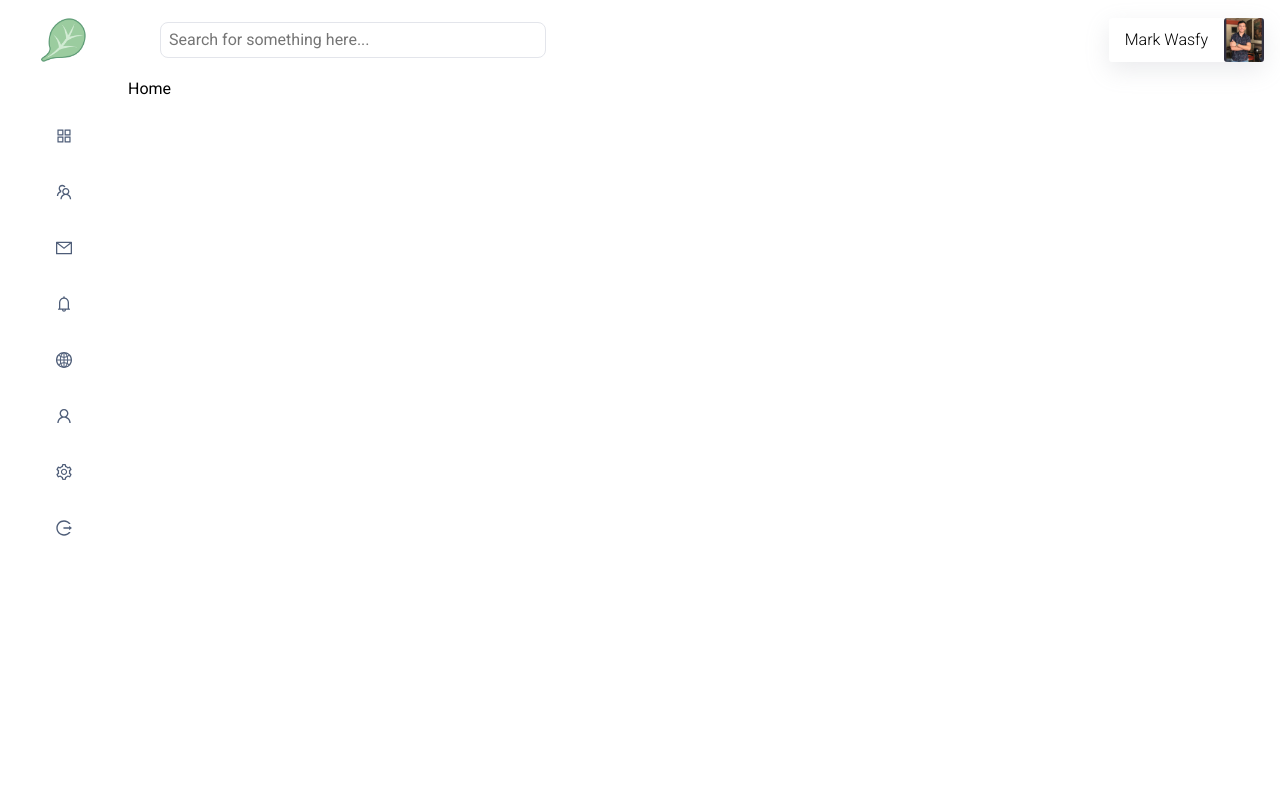
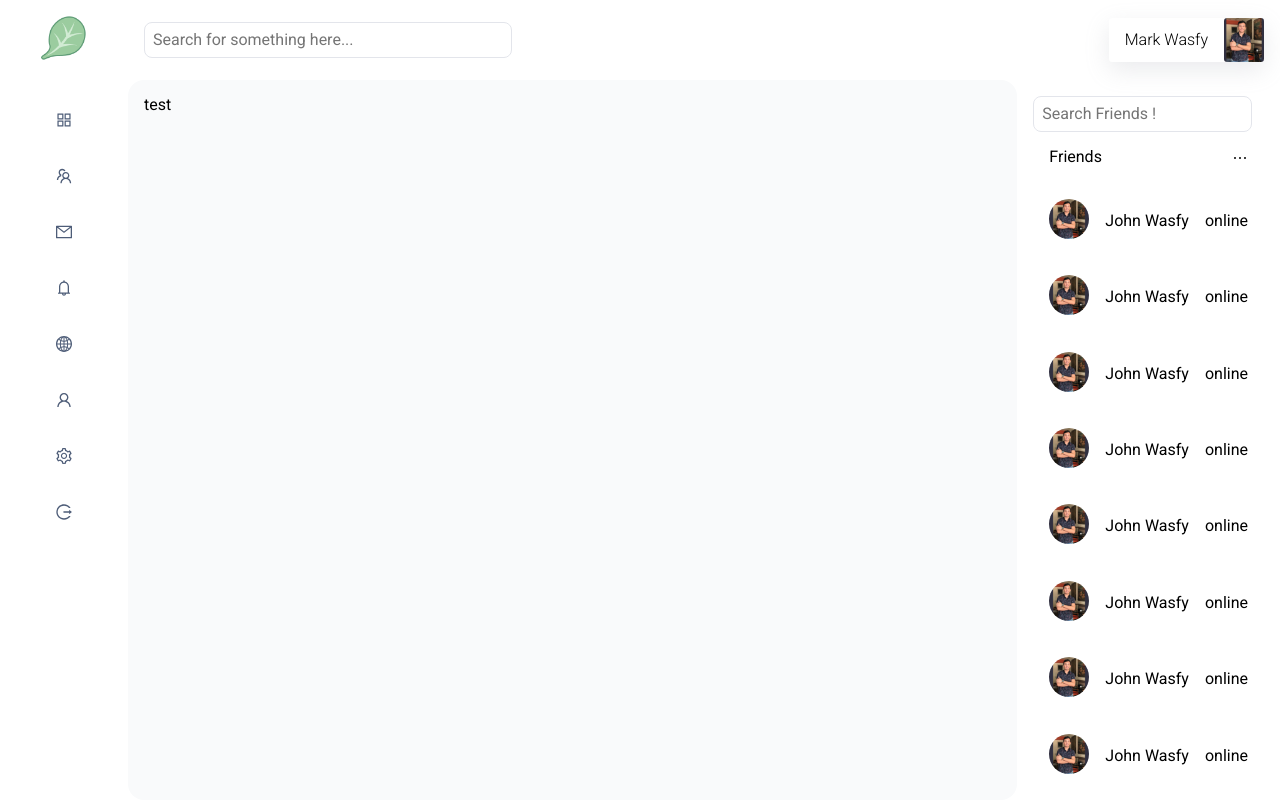
Before and after one commit to MarkWasfy00/Social-Media-React-App, a React (Vite) app: page / in a window 1280 px wide. Built offline with nearby package versions, Linux system fonts and the light colour scheme.

Commit message:
hot fixes && added contacts 🎯

```diff
--- /dev/null
+++ b/src/components/contacts/Contacts.tsx
@@ -0,0 +1,94 @@
+import { EllipsisOutlined } from "@ant-design/icons";
+import styles from "./contacts.module.scss";
+
+const Contacts = () => {
+  return (
+    <div className={styles.contacts}>
+      <div className={styles.search}>
+        <input type="text" placeholder="Search Friends !" />
+      </div>
+      <div className={styles.friends}>
+        <div className={styles.config}>
+          <div className={styles.title}>Friends</div>
+          <EllipsisOutlined />
+        </div>
+        <div className={styles.chat}>
+          <ul>
+            <li>
+              <div className={styles.avatar}>
+                <img src="/avatars/avatar-admin.jpg" alt="avatar" />
+              </div>
+              <div className={styles.name}>John Wasfy</div>
+              <div className={styles.status}>online</div>
+            </li>
+            <li>
+              <div className={styles.avatar}>
+                <img src="/avatars/avatar-admin.jpg" alt="avatar" />
+              </div>
+              <div className={styles.name}>John Wasfy</div>
+              <div className={styles.status}>online</div>
+            </li>
+            <li>
+              <div className={styles.avatar}>
+                <img src="/avatars/avatar-admin.jpg" alt="avatar" />
+              </div>
+              <div className={styles.name}>John Wasfy</div>
+              <div className={styles.status}>online</div>
+            </li>
+            <li>
+              <div className={styles.avatar}>
+                <img src="/avatars/avatar-admin.jpg" alt="avatar" />
+              </div>
+              <div className={styles.name}>John Wasfy</div>
+              <div className={styles.status}>online</div>
+            </li>
+            <li>
+              <div className={styles.avatar}>
+                <img src="/avatars/avatar-admin.jpg" alt="avatar" />
+              </div>
+              <div className={styles.name}>John Wasfy</div>
+              <div className={styles.status}>online</div>
+            </li>
+            <li>
+              <div className={styles.avatar}>
+                <img src="/avatars/avatar-admin.jpg" alt="avatar" />
+              </div>
+              <div className={styles.name}>John Wasfy</div>
+              <div className={styles.status}>online</div>
+            </li>
+            <li>
+              <div className={styles.avatar}>
+                <img src="/avatars/avatar-admin.jpg" alt="avatar" />
+              </div>
+              <div className={styles.name}>John Wasfy</div>
+              <div className={styles.status}>online</div>
+            </li>
+            <li>
+              <div className={styles.avatar}>
+                <img src="/avatars/avatar-admin.jpg" alt="avatar" />
+              </div>
+              <div className={styles.name}>John Wasfy</div>
+              <div className={styles.status}>online</div>
+            </li>
+            <li>
+              <div className={styles.avatar}>
+                <img src="/avatars/avatar-admin.jpg" alt="avatar" />
+              </div>
+              <div className={styles.name}>John Wasfy</div>
+              <div className={styles.status}>online</div>
+            </li>
+            <li>
+              <div className={styles.avatar}>
+                <img src="/avatars/avatar-admin.jpg" alt="avatar" />
+              </div>
+              <div className={styles.name}>John Wasfy</div>
+              <div className={styles.status}>online</div>
+            </li>
+          </ul>
+        </div>
+      </div>
+    </div>
+  );
+};
+
+export default Contacts;
--- /dev/null
+++ b/src/components/contacts/contacts.module.scss
@@ -0,0 +1,60 @@
+@use "../../styles/Reusable.style.scss" as *;
+
+.contacts {
+    padding: 1rem;
+    height: 100%;
+    overflow: auto;
+    display: none;
+
+
+    @include media(sm) {
+        display: block;
+    }
+    .search {
+        width: 95%;
+        input {
+            width: 100%;
+            border-radius: .5rem;
+            padding: .5rem;
+            border: 1px solid $border;
+            outline: none;
+        }
+    }
+
+    .friends {
+        .config {
+            padding: 1rem;
+            @include flex(false,center,space-between)
+        }
+
+        .chat {
+            ul {
+                list-style: none;
+                margin: 0;
+                padding: 0;
+                li {
+                    @include flex(false,center,space-between);
+                    padding: 1rem;
+                    gap: 1rem;
+                    border-radius: 1rem;
+
+                    .avatar {
+                        width: 2.5rem;
+                        img {
+                            border-radius: 50%;
+                            width: 100%;
+                        }
+                    }
+
+                    &:hover {
+                        background-color: $off-white;
+                        box-shadow: $shadow-1;
+                        transition: $transition-100;
+                        cursor: pointer;
+                    }
+                }
+            }
+        }
+    }
+
+}
--- a/src/components/navbar/navbar.module.scss
+++ b/src/components/navbar/navbar.module.scss
@@ -4,9 +4,9 @@ nav {
    .slogan{
         @include flex(column, center, center);
         padding-block: 1rem;
+        height: $nav-height;
         .logo {
             width: 3rem;
-            height: $nav-height;
             img {
                 width: 100%;
             }
@@ -19,7 +19,8 @@ nav {
    }
 
    .links {
-        padding: 2rem;
+        padding: 1rem;
+        height: 100%;
         ul {
             @include flex(column, center, center);
             margin: 0;
@@ -29,8 +30,8 @@ nav {
             li {
                 @include flex(false, center, false);
                 color: $secondary;
-                padding: 1rem;
-                gap: .5rem;
+                padding: 1.5rem;
+                gap: 1rem;
                 border-radius: .7rem;
                 height: 1rem;
 
@@ -67,7 +68,7 @@ nav {
 
 @keyframes slideIn {
     from {
-        width: 55%;
+        width: 65%;
     }
     100% {
         width: 100%;
--- a/src/components/searchbar/searchbar.module.scss
+++ b/src/components/searchbar/searchbar.module.scss
@@ -2,13 +2,11 @@
 
 .search {
     @include flex(false,center,space-between);
-    padding-block: 1rem;
     height: $nav-height;
     padding: 1rem;
     .searchbar{
         width: 100%;
         max-width: 23rem;
-        padding: 1rem;
         input {
             width: 100%;
             border-radius: .5rem;
@@ -24,13 +22,10 @@
         box-shadow: $shadow-1;
         border-radius: .2rem;
         padding-left: 1rem;
-
-
         .name {
             font-weight: 100;
             @include flex(false, center, center)
         }
-
         .avatar {
             width: 2.5rem;
 
--- a/src/main.tsx
+++ b/src/main.tsx
@@ -10,7 +10,7 @@ import {
   createRoutesFromElements,
 } from "react-router-dom";
 
-import Home from "./pages/Home";
+import Home from "./pages/Home/Home";
 import Root from "./Root";
 
 const router = createBrowserRouter(
--- a/src/pages/Home.tsx
+++ /dev/null
@@ -1,5 +0,0 @@
-const Home = () => {
-  return <div data-testid="home-1">Home</div>;
-};
-
-export default Home;
--- /dev/null
+++ b/src/pages/Home/Home.tsx
@@ -0,0 +1,17 @@
+import Contacts from "../../components/contacts/Contacts";
+import styles from "./home.module.scss";
+
+const Home = () => {
+  return (
+    <section className={styles.homefeed}>
+      <section className={styles.feed}>
+        <div>test</div>
+      </section>
+      <section>
+        <Contacts />
+      </section>
+    </section>
+  );
+};
+
+export default Home;
--- /dev/null
+++ b/src/pages/Home/home.module.scss
@@ -0,0 +1,13 @@
+@use "../../styles/Reusable.style.scss" as *;
+
+.homefeed {
+    @include flex(false,false,space-between);
+    height: calc(100vh - $nav-height);
+
+    .feed {
+        background-color: $off-white;
+        flex-grow: 1;
+        border-radius: 1rem;
+        padding: 1rem;
+    }
+}
--- a/src/styles/Base/Layout.scss
+++ b/src/styles/Base/Layout.scss
@@ -1,11 +1,13 @@
 @use "../Mixins/Breakpoints.scss" as *;
+@use "../Mixins/Flex.scss" as *;
 
 main {
     display: grid;
     grid-template-columns: 8rem 1fr;
-    height: 100vh;
-
+    min-height: 100vh;
     @include media(md) {
         grid-template-columns: 20rem 1fr;
     }
+
+
 }
--- a/src/styles/Base/Normalize.scss
+++ b/src/styles/Base/Normalize.scss
@@ -7,6 +7,10 @@
  * 1. Correct the line height in all browsers.
  * 2. Prevent adjustments of font size after orientation changes in iOS.
  */
+
+* {
+  box-sizing: border-box;
+}
 
  html {
   line-height: 1.15; /* 1 */
--- a/src/styles/Reusable/Variables.scss
+++ b/src/styles/Reusable/Variables.scss
@@ -23,5 +23,5 @@ $shadow-1:rgba(149, 157, 165, 0.2) 0px 8px 24px;
 // ---------------------------
 
 // Sizes -------------------------
-$nav-height: 3rem;
+$nav-height: 5rem;
 // -------------------------
```
Also changed, not shown: 1 other file (tests, documents, lock files or other folders).
